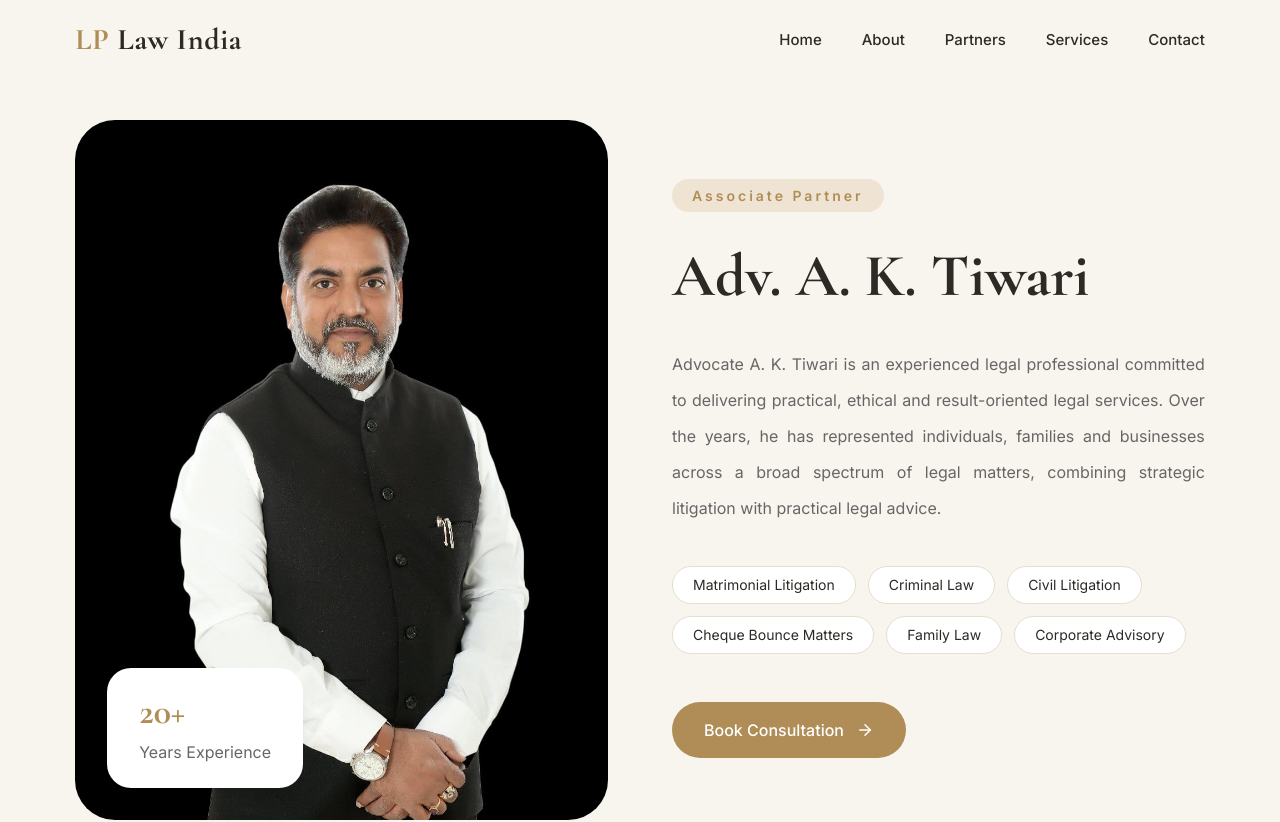
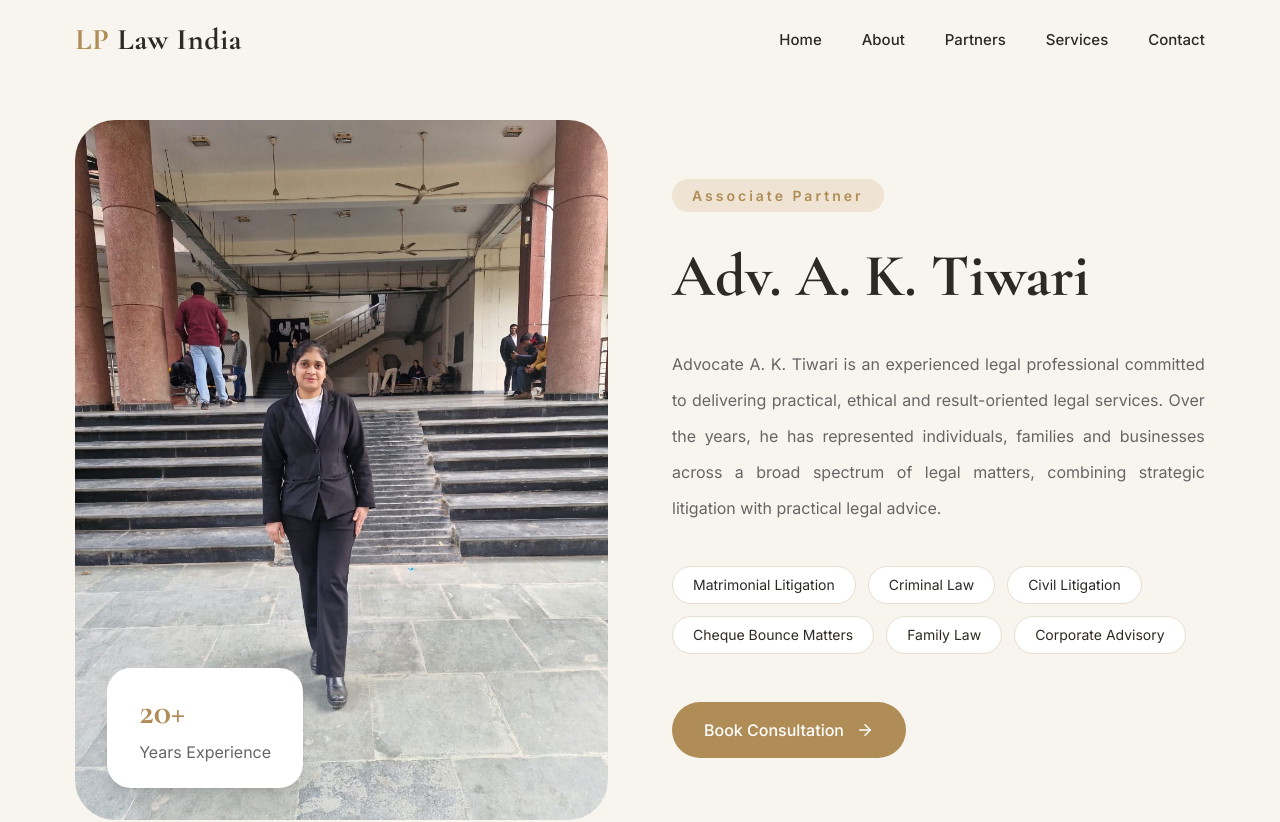
Before and after one commit to nitishbainslaa/lp-law-india, a Next.js app: page /partners/muskan in a window 1280 px wide. Shown: the top 822 px of the page. Built offline with nearby package versions, Linux system fonts and the light colour scheme.

Commit message:
Update image source and alt text for Muskan

```diff
--- a/src/app/partners/muskan/page.tsx
+++ b/src/app/partners/muskan/page.tsx
@@ -50,8 +50,8 @@ export default function MuskanPage() {
                 <div className="relative h-175 overflow-hidden rounded-[40px]">
 
                   <Image
-                    src="/images/Founder.jpeg"
-                    alt="Advocate A. K. Tiwari"
+                    src="/images/partners/Partner-5.jpeg"
+                    alt="Advocate Muskan"
                     fill
                     sizes="(max-width:768px)100vw,50vw"
                     className="object-cover"
```
